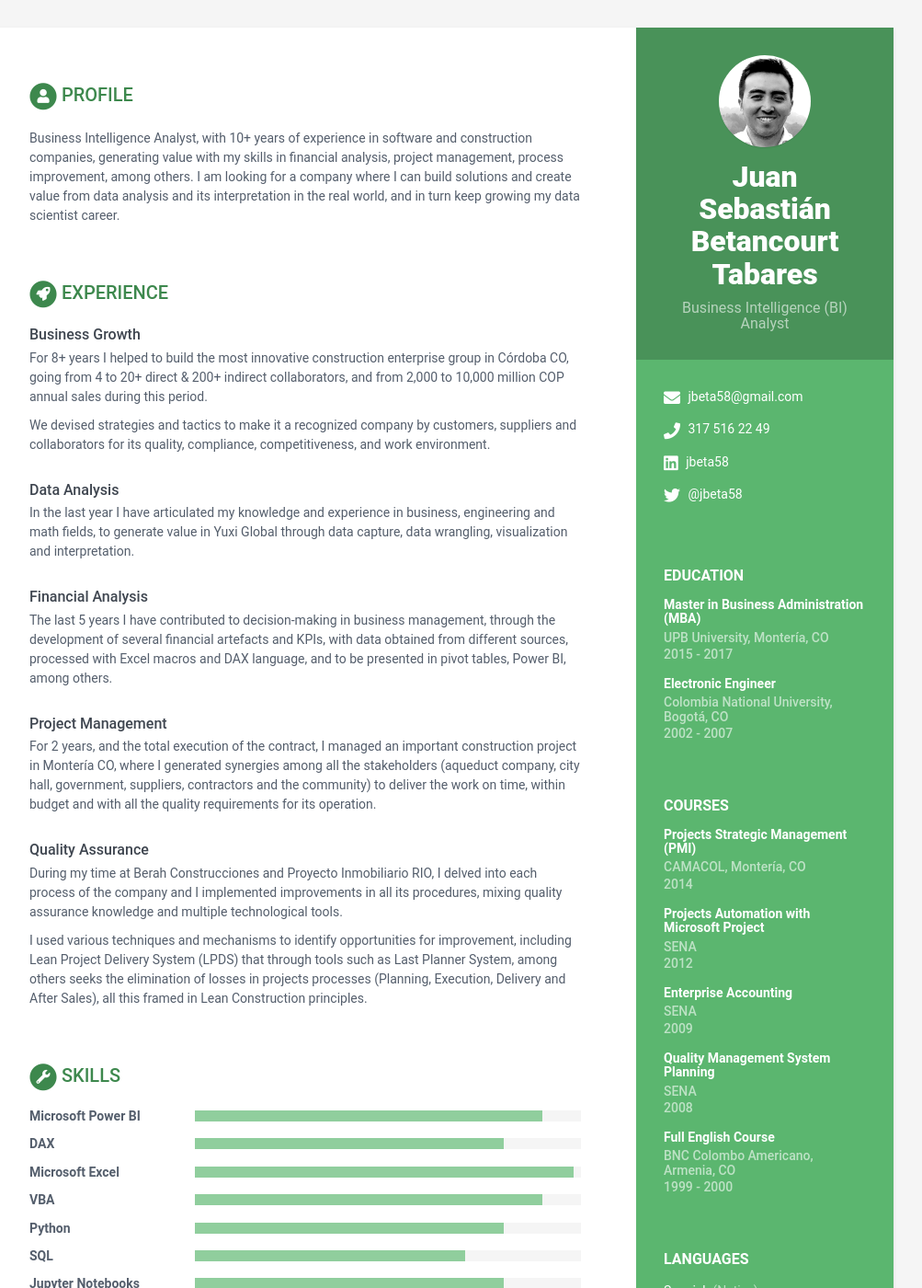
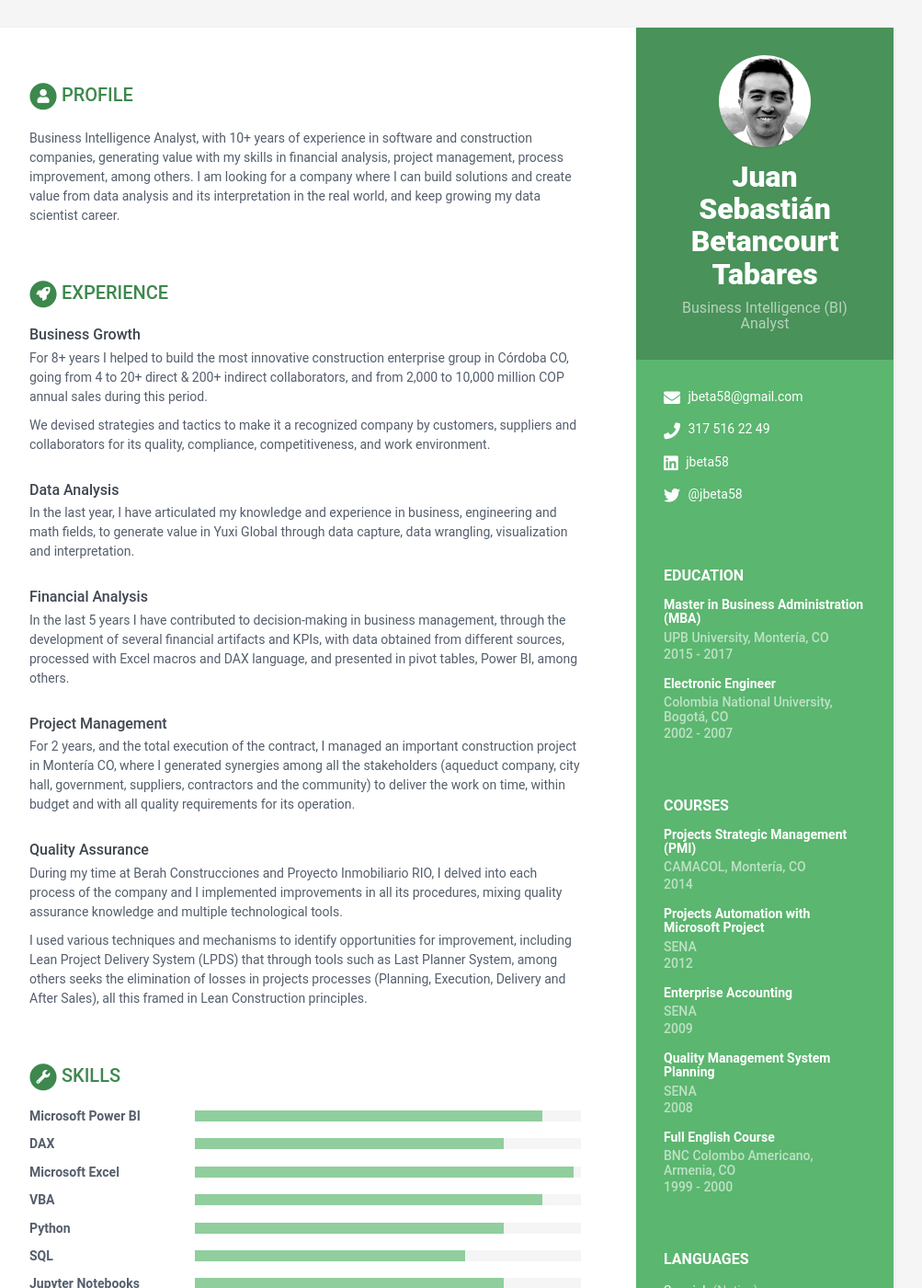
Before and after one commit to jbeta58/resume-en, a Jekyll site: the page built from index.html, in a window 1280 px wide and 1400 px high. Shown: the whole window at 92% size, without its empty margins (168-1171 px from the left). Built offline with Jekyll 4.4.1, drawn with Linux system fonts in a browser that asks for light colours; some of the changed text lies outside the part shown.

Commit message:
Update data.yml

```diff
--- a/_data/data.yml
+++ b/_data/data.yml
@@ -60,7 +60,7 @@
       Business Intelligence Analyst, with 10+ years of experience in software and construction companies,
       generating value with my skills in financial analysis, project management, process improvement,
       among others. I am looking for a company where I can build solutions and create value from data analysis
-      and its interpretation in the real world, and in turn keep growing my data scientist career.
+      and its interpretation in the real world, and keep growing my data scientist career.
 
 
 
@@ -85,15 +85,15 @@
 
     - name: Data Analysis
       details: |
-            In the last year I have articulated my knowledge and experience in business, engineering and
+            In the last year, I have articulated my knowledge and experience in business, engineering and
             math fields, to generate value in Yuxi Global through data capture, data wrangling, visualization and
             interpretation.
 
     - name: Financial Analysis
       details: |
-            The last 5 years I have contributed to decision-making in business management, through
-            the development of several financial artefacts and KPIs, with data obtained from different
-            sources, processed with Excel macros and DAX language, and to be presented in pivot tables,
+            In the last 5 years I have contributed to decision-making in business management, through
+            the development of several financial artifacts and KPIs, with data obtained from different
+            sources, processed with Excel macros and DAX language, and presented in pivot tables,
             Power BI, among others.
 
     - name: Project Management
@@ -101,7 +101,7 @@
             For 2 years, and the total execution of the contract, I managed an important construction project
             in Montería CO, where I generated synergies among all the stakeholders (aqueduct company,
             city hall, government, suppliers, contractors and the community) to deliver the work on time, within
-            budget and with all the quality requirements for its operation.
+            budget and with all quality requirements for its operation.
 
     - name: Quality Assurance
       details: |
@@ -135,14 +135,14 @@
       time: June 2018 - Actual
       company: Yuxi Global S.A.S., Armenia, CO
       details: |
-            - I design monthly reports in Power BI with KPIs that represent 100+ employees management and
-            annual sales of 5+ million dollars, with data from various sources (databases and Excel), that allows decision
+            - I design monthly reports in Power BI with KPIs that represent 100+ employee's performance and
+            5+ million dollars annual sales, with data from various sources (databases and Excel), that allows decision
             making and value creation for the owner.
 
             - I prepare financial analyzes and propose recommendations for business opportunities using methods
             as NPV, IRR, among others.
 
-            - I manage the Armenia headquarters, where there's a 30+ jobs capacity.
+            - I manage the Armenia headquarters, where there's a 35+ jobs capacity.
 
 #    - role: Lider de Oficina
 #      time: Junio 2018 - Presente
@@ -166,7 +166,7 @@
 
             - I implemented the Last Planner System and the Lean Construction philosophy, in the construction of
             RIO residential building, with 32 apartments, located in the most exclusive area of the city
-            and total sales of 24,000+ million COP, reducing losses construction processes (Planning,
+            and total sales of 24,000+ million COP, reducing losses in construction processes (Planning,
             Execution and After Sales).
 
             - I automated the Customer Reform Management process with Bizagi BPM software, allowing the
@@ -185,7 +185,7 @@
       time: February 2009 - August 2015
       company: Berah Construcciones S.A.S., Montería, CO
       details: |
-            - Characterized, documented and implemented 20+ procedures of the strategic, core and support processes,
+            - I characterized, documented and implemented 20+ procedures of the strategic, core and support processes,
             which allowed the reduction of reprocesses and increased the operational efficiency of the company.
 
     - role: Electric & Automation Supervisor
@@ -200,7 +200,7 @@
       time: January 2008 - June 2008
       company: Edgar Francisco Gómez, Bogotá, CO
       details: |
-            - Designed and implemented an automatic control system for irrigation of greenhouse flower crops
+            - I designed and implemented an automatic control system for the irrigation of greenhouse flower crops
             at SENA and CENIFLORES, thus achieving maximum recirculation of nutrients.
 
 
```
